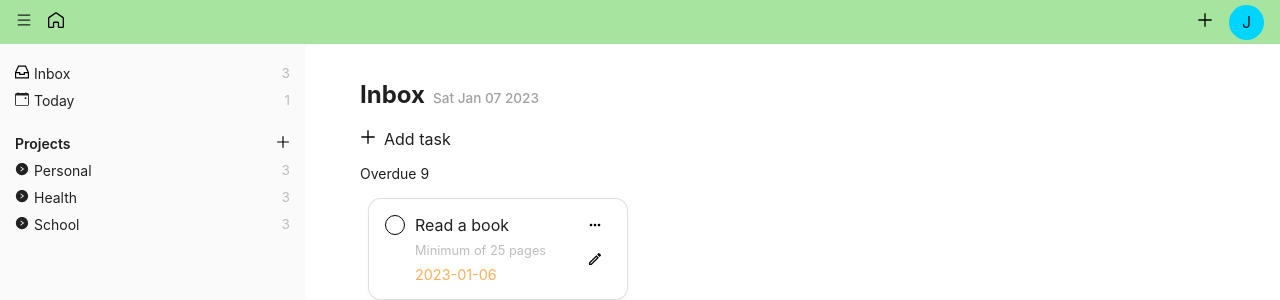
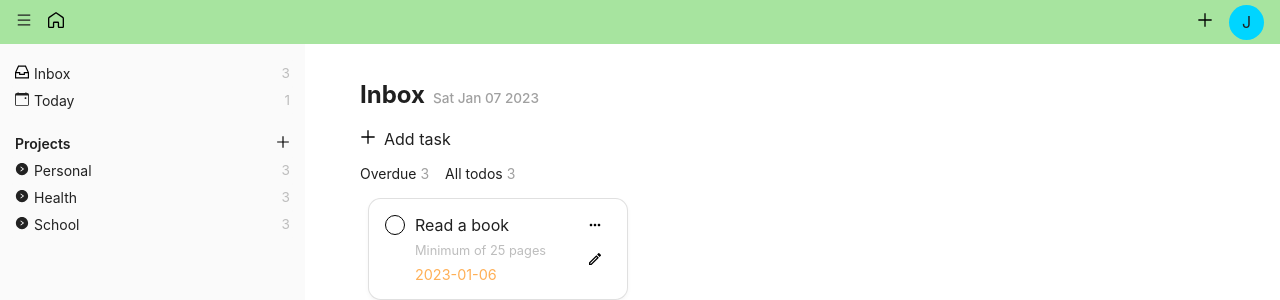
Before and after one commit to salvantjeff/todo-app, a React (Create React App) app in the folder todo-list-app/: page /sections/26a8cd00-0e2b-4c6c-b047-3373843d261a in a window 1280 px wide. Shown: the top 300 px of the page. Built offline with nearby package versions, Linux system fonts and the light colour scheme.

Commit message:
Add overdue count and all todos count to inbox

```diff
--- a/todo-list-app/src/components/TodoSections/TodoSections.css
+++ b/todo-list-app/src/components/TodoSections/TodoSections.css
@@ -0,0 +1,5 @@
+.header-details {
+    display: flex;
+    justify-content: start;
+    gap: 1rem;
+}
--- a/todo-list-app/src/components/TodoSections/TodoSections.js
+++ b/todo-list-app/src/components/TodoSections/TodoSections.js
@@ -6,6 +6,7 @@ import AddTaskForm from '../Forms/AddTaskForm/AddTaskForm';
 import { v4 as uuidv4 } from 'uuid';
 import Header from '../Header/Header';
 import { GrAdd } from 'react-icons/gr';
+import getOverdue from '../../Functionality/getOverdue';
 
 function TodoSections({ todoSections, setTodoSections }) {
     const { id } = useParams();
@@ -97,7 +98,14 @@ function TodoSections({ todoSections, setTodoSections }) {
             </section>
             <section className="section-board view">
                 <div className="section-board__view-header">
-                    <p>Overdue <span>9</span></p>
+                    <div className='header-details'>
+                        <div className='left-header-details'>
+                            <p>Overdue <span className='all-todos-count'>{getOverdue(currTodos.data).length}</span></p>
+                        </div>
+                        <div className='right-header-details'>
+                            <p>All todos <span className='all-todos-count'>{currTodos.data.length}</span></p>
+                        </div>
+                    </div>
                 </div>
                 <div className="section-board__cards">
                     {currTodos.data.map(todo => {
```
